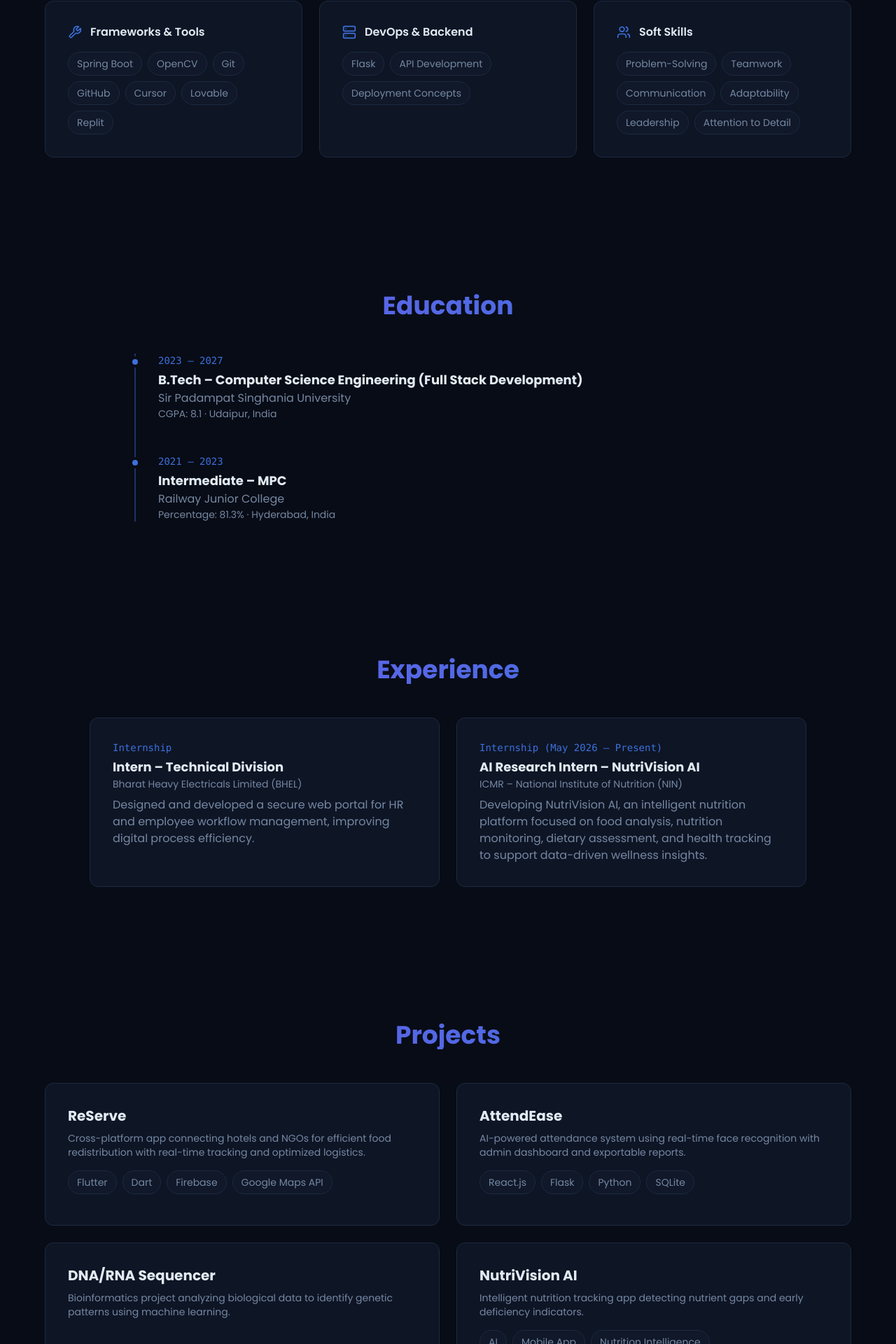
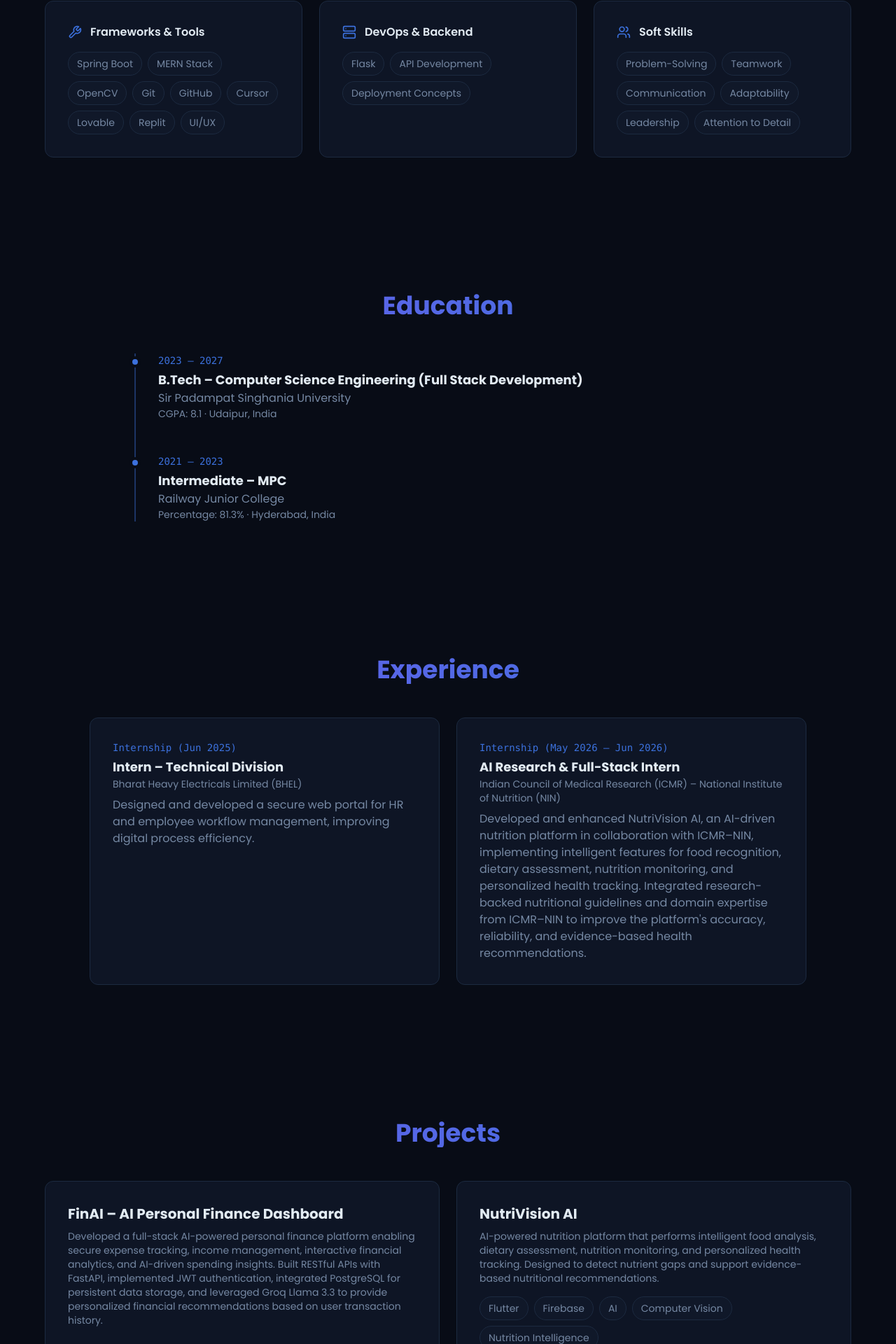
Before and after one commit to abhinavsiddartha/abhinav-digital-forge, a React (Vite) app: page / in a window 1280 px wide. Shown: the part 1677-3597 px from the top of the page at 70% size. Built offline with nearby package versions, Linux system fonts and the light colour scheme; the HTML template or start-up script is replaced by a standard one.

Commit message:
Update portfolio experience, skills, projects, and achievements

```diff
--- a/src/components/AchievementsSection.tsx
+++ b/src/components/AchievementsSection.tsx
@@ -1,15 +1,30 @@
-import { Award, Users, Mic, CalendarDays, Medal } from "lucide-react";
+import { Award } from "lucide-react";
 
 const AchievementsSection = () => (
   <section id="achievements" className="py-24 px-6">
     <div className="max-w-4xl mx-auto">
-      <h2 className="text-3xl md:text-4xl font-bold text-center text-gradient mb-12">Achievements</h2>
-      <div className="section-card hover-glow space-y-4 mb-16">
+      <h2 className="text-3xl md:text-4xl font-bold text-center text-gradient mb-12">
+        Achievements
+      </h2>
+
+      <div className="section-card hover-glow space-y-4">
         {[
-          { icon: Award, text: "Qualified Internal SIH Round 2025 (SIH25128)" },
-          { icon: Award, text: "Internship at BHEL – Developed secure HR workflow portal" },
-          { icon: Award, text: "Top position – SecurityBoat Community Quiz" },
-          { icon: Award, text: "Interested in building impactful apps and solving real-world problems through technology" },
+          {
+            icon: Award,
+            text: "NutriVision AI advanced to Scientific Advisory Committee (SAC) review, with subsequent evaluation at ICMR Headquarters for potential real-world implementation.",
+          },
+          {
+            icon: Award,
+            text: "Qualified Internal SIH Round 2025 (SIH25128)",
+          },
+          {
+            icon: Award,
+            text: "Top Position – SecurityBoat Community Quiz",
+          },
+          {
+            icon: Award,
+            text: "Interested in building impactful apps and solving real-world problems through technology",
+          },
         ].map((a, i) => (
           <div key={i} className="flex items-center gap-3">
             <a.icon className="w-5 h-5 text-accent shrink-0" />
@@ -17,29 +32,6 @@ const AchievementsSection = () => (
           </div>
         ))}
       </div>
-
-      <h2 className="text-3xl md:text-4xl font-bold text-center text-gradient mb-12">Leadership & Roles</h2>
-      <div className="section-card hover-glow space-y-4 mb-16">
-        {[
-          { icon: Users, text: "Volunteer – National Service Scheme (NSS)" },
-          { icon: Mic, text: "Volunteer Delegate – SPIC MACAY" },
-          { icon: CalendarDays, text: "Main Coordinator – University Annual Fest (2025)" },
-        ].map((a, i) => (
-          <div key={i} className="flex items-center gap-3">
-            <a.icon className="w-5 h-5 text-accent shrink-0" />
-            <p className="text-muted-foreground">{a.text}</p>
-          </div>
-        ))}
-      </div>
-
-      <h2 className="text-3xl md:text-4xl font-bold text-center text-gradient mb-12">Certification Highlight</h2>
-      <div className="section-card hover-glow text-center">
-        <Medal className="w-8 h-8 text-accent mx-auto mb-4" />
-        <h3 className="font-bold text-foreground text-lg mb-3">ICMR-NIN INFUSE Summit 2025</h3>
-        <p className="text-muted-foreground leading-relaxed">
-          Represented <span className="text-accent font-medium">Team NutriVerse</span> as Team Lead. Selected among 33 teams from 150+ applications. Showcased <span className="text-accent font-medium">NutriVision AI</span> — an intelligent nutrition tracking app designed for Indian food habits. Team collaborated remotely due to exams but delivered full project coordination.
-        </p>
-      </div>
     </div>
   </section>
 );
--- a/src/components/ExperienceSection.tsx
+++ b/src/components/ExperienceSection.tsx
@@ -1,26 +1,54 @@
 const ExperienceSection = () => (
   <section id="experience" className="py-24 px-6">
     <div className="max-w-5xl mx-auto">
-      <h2 className="text-3xl md:text-4xl font-bold text-center text-gradient mb-12">Experience</h2>
+      <h2 className="text-3xl md:text-4xl font-bold text-center text-gradient mb-12">
+        Experience
+      </h2>
+
       <div className="grid md:grid-cols-2 gap-6">
         <div className="section-card hover-glow">
-          <p className="text-accent text-sm font-mono mb-1">Internship</p>
-          <h3 className="font-bold text-foreground text-lg">Intern – Technical Division</h3>
-          <p className="text-muted-foreground text-sm mb-2">Bharat Heavy Electricals Limited (BHEL)</p>
+          <p className="text-accent text-sm font-mono mb-1">
+            Internship (Jun 2025)
+          </p>
+
+          <h3 className="font-bold text-foreground text-lg">
+            Intern – Technical Division
+          </h3>
+
+          <p className="text-muted-foreground text-sm mb-2">
+            Bharat Heavy Electricals Limited (BHEL)
+          </p>
+
           <p className="text-muted-foreground mt-2">
-            Designed and developed a secure web portal for HR and employee workflow management, improving digital process efficiency.
+            Designed and developed a secure web portal for HR and employee
+            workflow management, improving digital process efficiency.
           </p>
         </div>
-<div className="section-card hover-glow">
-  <p className="text-accent text-sm font-mono mb-1">Internship (May 2026 – Present)</p>
-  <h3 className="font-bold text-foreground text-lg">AI Research Intern – NutriVision AI</h3>
-  <p className="text-muted-foreground text-sm mb-2">ICMR – National Institute of Nutrition (NIN)</p>
-  <p className="text-muted-foreground mt-2">
-    Developing NutriVision AI, an intelligent nutrition platform focused on food analysis,
-    nutrition monitoring, dietary assessment, and health tracking to support data-driven
-    wellness insights.
-  </p>
-</div>
+
+        <div className="section-card hover-glow">
+          <p className="text-accent text-sm font-mono mb-1">
+            Internship (May 2026 – Jun 2026)
+          </p>
+
+          <h3 className="font-bold text-foreground text-lg">
+            AI Research & Full-Stack Intern
+          </h3>
+
+          <p className="text-muted-foreground text-sm mb-2">
+            Indian Council of Medical Research (ICMR) – National Institute of
+            Nutrition (NIN)
+          </p>
+
+          <p className="text-muted-foreground mt-2">
+            Developed and enhanced NutriVision AI, an AI-driven nutrition
+            platform in collaboration with ICMR–NIN, implementing intelligent
+            features for food recognition, dietary assessment, nutrition
+            monitoring, and personalized health tracking. Integrated
+            research-backed nutritional guidelines and domain expertise from
+            ICMR–NIN to improve the platform's accuracy, reliability, and
+            evidence-based health recommendations.
+          </p>
+        </div>
       </div>
     </div>
   </section>
--- a/src/components/ProjectsSection.tsx
+++ b/src/components/ProjectsSection.tsx
@@ -1,26 +1,76 @@
 import { ExternalLink } from "lucide-react";
 
 const projects = [
-  { title: "ReServe", desc: "Cross-platform app connecting hotels and NGOs for efficient food redistribution with real-time tracking and optimized logistics.", tags: ["Flutter", "Dart", "Firebase", "Google Maps API"] },
-  { title: "AttendEase", desc: "AI-powered attendance system using real-time face recognition with admin dashboard and exportable reports.", tags: ["React.js", "Flask", "Python", "SQLite"] },
-  { title: "DNA/RNA Sequencer", desc: "Bioinformatics project analyzing biological data to identify genetic patterns using machine learning.", tags: ["Python", "Data Analysis", "ML"] },
-  { title: "NutriVision AI", desc: "Intelligent nutrition tracking app detecting nutrient gaps and early deficiency indicators.", tags: ["AI", "Mobile App", "Nutrition Intelligence"], link: "https://nutri-vision-beryl.vercel.app" },
+  {
+    title: "FinAI – AI Personal Finance Dashboard",
+    desc: "Developed a full-stack AI-powered personal finance platform enabling secure expense tracking, income management, interactive financial analytics, and AI-driven spending insights. Built RESTful APIs with FastAPI, implemented JWT authentication, integrated PostgreSQL for persistent data storage, and leveraged Groq Llama 3.3 to provide personalized financial recommendations based on user transaction history.",
+    tags: ["React.js", "FastAPI", "PostgreSQL", "Groq AI", "JWT"],
+  },
+  {
+    title: "NutriVision AI",
+    desc: "AI-powered nutrition platform that performs intelligent food analysis, dietary assessment, nutrition monitoring, and personalized health tracking. Designed to detect nutrient gaps and support evidence-based nutritional recommendations.",
+    tags: [
+      "Flutter",
+      "Firebase",
+      "AI",
+      "Computer Vision",
+      "Nutrition Intelligence",
+    ],
+    link: "https://nutri-vision-beryl.vercel.app",
+  },
+  {
+    title: "ReServe",
+    desc: "Cross-platform mobile application connecting hotels and NGOs for efficient food redistribution with real-time tracking, optimized logistics, and donation management.",
+    tags: ["Flutter", "Dart", "Firebase", "Google Maps API"],
+  },
+  {
+    title: "AttendEase",
+    desc: "AI-powered attendance management system using real-time face recognition with an administrative dashboard, attendance analytics, and exportable reports.",
+    tags: ["React.js", "Flask", "Python", "SQLite"],
+  },
+  {
+    title: "DNA/RNA Sequencer",
+    desc: "Bioinformatics application for analysing DNA and RNA sequences to identify genetic patterns using machine learning and data analysis techniques.",
+    tags: [
+      "Python",
+      "Machine Learning",
+      "Data Analysis",
+      "Bioinformatics",
+    ],
+  },
+  {
+    title: "Classy Calculator",
+    desc: "Modern Flutter calculator application featuring a clean UI, responsive layouts, smooth animations, and efficient mathematical expression evaluation with an intuitive user experience.",
+    tags: ["Flutter", "Dart", "Material Design"],
+  },
 ];
 
 const ProjectsSection = () => (
   <section id="projects" className="py-24 px-6">
     <div className="max-w-6xl mx-auto">
-      <h2 className="text-3xl md:text-4xl font-bold text-center text-gradient mb-12">Projects</h2>
+      <h2 className="text-3xl md:text-4xl font-bold text-center text-gradient mb-12">
+        Projects
+      </h2>
+
       <div className="grid md:grid-cols-2 gap-6">
         {projects.map((p) => (
           <div key={p.title} className="section-card hover-glow flex flex-col">
-            <h3 className="font-bold text-foreground text-xl mb-2">{p.title}</h3>
-            <p className="text-muted-foreground text-sm mb-4 flex-1">{p.desc}</p>
+            <h3 className="font-bold text-foreground text-xl mb-2">
+              {p.title}
+            </h3>
+
+            <p className="text-muted-foreground text-sm mb-4 flex-1">
+              {p.desc}
+            </p>
+
             <div className="flex flex-wrap gap-2 mb-3">
               {p.tags.map((t) => (
-                <span key={t} className="skill-tag text-xs">{t}</span>
+                <span key={t} className="skill-tag text-xs">
+                  {t}
+                </span>
               ))}
             </div>
+
             {p.link && (
               <a
                 href={p.link}
--- a/src/components/SkillsSection.tsx
+++ b/src/components/SkillsSection.tsx
@@ -1,28 +1,106 @@
 import { Code2, Globe, Smartphone, Wrench, Server, Users } from "lucide-react";
 
 const skillCategories = [
-  { icon: Code2, title: "Programming Languages", skills: ["C", "C++", "Java", "Python", "Dart"] },
-  { icon: Globe, title: "Web Development", skills: ["HTML", "CSS", "JavaScript", "React.js", "Node.js", "Express.js", "REST APIs", "JSON"] },
-  { icon: Smartphone, title: "App Dev & Databases", skills: ["Flutter", "Firebase", "Firestore", "MySQL", "MongoDB"] },
-  { icon: Wrench, title: "Frameworks & Tools", skills: ["Spring Boot", "OpenCV", "Git", "GitHub", "Cursor", "Lovable", "Replit"] },
-  { icon: Server, title: "DevOps & Backend", skills: ["Flask", "API Development", "Deployment Concepts"] },
-  { icon: Users, title: "Soft Skills", skills: ["Problem-Solving", "Teamwork", "Communication", "Adaptability", "Leadership", "Attention to Detail"] },
+  {
+    icon: Code2,
+    title: "Programming Languages",
+    skills: [
+      "C",
+      "C++",
+      "Java",
+      "Python",
+      "Dart",
+      "JavaScript",
+      "Swift",
+    ],
+  },
+  {
+    icon: Globe,
+    title: "Web Development",
+    skills: [
+      "HTML",
+      "CSS",
+      "JavaScript",
+      "React.js",
+      "Angular",
+      "Node.js",
+      "Express.js",
+      "REST APIs",
+      "JSON",
+    ],
+  },
+  {
+    icon: Smartphone,
+    title: "App Dev & Databases",
+    skills: [
+      "Flutter",
+      "SwiftUI",
+      "Firebase",
+      "Firestore",
+      "MySQL",
+      "MongoDB",
+    ],
+  },
+  {
+    icon: Wrench,
+    title: "Frameworks & Tools",
+    skills: [
+      "Spring Boot",
+      "MERN Stack",
+      "OpenCV",
+      "Git",
+      "GitHub",
+      "Cursor",
+      "Lovable",
+      "Replit",
+      "UI/UX",
+    ],
+  },
+  {
+    icon: Server,
+    title: "DevOps & Backend",
+    skills: [
+      "Flask",
+      "API Development",
+      "Deployment Concepts",
+    ],
+  },
+  {
+    icon: Users,
+    title: "Soft Skills",
+    skills: [
+      "Problem-Solving",
+      "Teamwork",
+      "Communication",
+      "Adaptability",
+      "Leadership",
+      "Attention to Detail",
+    ],
+  },
 ];
 
 const SkillsSection = () => (
   <section id="skills" className="py-24 px-6">
     <div className="max-w-6xl mx-auto">
-      <h2 className="text-3xl md:text-4xl font-bold text-center text-gradient mb-12">Skills</h2>
+      <h2 className="text-3xl md:text-4xl font-bold text-center text-gradient mb-12">
+        Skills
+      </h2>
+
       <div className="grid md:grid-cols-3 gap-6">
         {skillCategories.map((cat) => (
           <div key={cat.title} className="section-card hover-glow">
             <div className="flex items-center gap-3 mb-4">
               <cat.icon className="w-5 h-5 text-accent" />
-              <h3 className="font-semibold text-foreground">{cat.title}</h3>
+              <h3 className="font-semibold text-foreground">
+                {cat.title}
+              </h3>
             </div>
+
             <div className="flex flex-wrap gap-2">
               {cat.skills.map((s) => (
-                <span key={s} className="skill-tag">{s}</span>
+                <span key={s} className="skill-tag">
+                  {s}
+                </span>
               ))}
             </div>
           </div>
--- a/src/components/portfolio/Experience.tsx
+++ b/src/components/portfolio/Experience.tsx
@@ -1,45 +1,57 @@
-import { SectionWrapper, SectionTitle } from "./SectionWrapper";
-import { Briefcase } from "lucide-react";
-const experiences = [
-  {
-    role: "Intern – Technical Division",
-    company: "Bharat Heavy Electricals Limited (BHEL) | Jun 2025",
-    description:
-      "Designed and developed a secure web portal for HR and employee workflow management, improving digital process efficiency.",
-  },
-  {
-    role: "AI Research & Full-Stack Intern",
-    company:
-      "Indian Council of Medical Research (ICMR) – National Institute of Nutrition (NIN) | May 2026 – Jun 2026",
-    description:
-      "Developed and enhanced NutriVision AI, an AI-driven nutrition platform in collaboration with ICMR–NIN, implementing intelligent features for food recognition, dietary assessment, nutrition monitoring, and personalized health tracking. Integrated research-backed nutritional guidelines and domain expertise from ICMR–NIN to improve the platform's accuracy, reliability, and evidence-based health recommendations.",
-  },
-];
+const ExperienceSection = () => (
+  <section id="experience" className="py-24 px-6">
+    <div className="max-w-5xl mx-auto">
+      <h2 className="text-3xl md:text-4xl font-bold text-center text-gradient mb-12">
+        Experience
+      </h2>
 
-const Experience = () => (
-  <SectionWrapper id="experience">
-    <SectionTitle>Experience</SectionTitle>
+      <div className="grid md:grid-cols-2 gap-6">
+        <div className="section-card hover-glow">
+          <p className="text-accent text-sm font-mono mb-1">
+            Internship (Jun 2025)
+          </p>
 
-    <div className="grid grid-cols-1 md:grid-cols-2 gap-6 max-w-4xl mx-auto">
-      {experiences.map((e, i) => (
-        <div key={i} className="glass-card hover-glow p-6">
-          <Briefcase className="text-primary mb-3" size={22} />
-
-          <h3 className="font-semibold text-foreground">
-            {e.role}
+          <h3 className="font-bold text-foreground text-lg">
+            Intern – Technical Division
           </h3>
 
-          <p className="text-primary text-sm mb-2">
-            {e.company}
+          <p className="text-muted-foreground text-sm mb-2">
+            Bharat Heavy Electricals Limited (BHEL)
           </p>
 
-          <p className="text-muted-foreground text-sm">
-            {e.description}
+          <p className="text-muted-foreground mt-2">
+            Designed and developed a secure web portal for HR and employee
+            workflow management, improving digital process efficiency.
           </p>
         </div>
-      ))}
+
+        <div className="section-card hover-glow">
+          <p className="text-accent text-sm font-mono mb-1">
+            Internship (May 2026 – Jun 2026)
+          </p>
+
+          <h3 className="font-bold text-foreground text-lg">
+            AI Research & Full-Stack Intern
+          </h3>
+
+          <p className="text-muted-foreground text-sm mb-2">
+            Indian Council of Medical Research (ICMR) – National Institute of
+            Nutrition (NIN)
+          </p>
+
+          <p className="text-muted-foreground mt-2">
+            Developed and enhanced NutriVision AI, an AI-driven nutrition
+            platform in collaboration with ICMR–NIN, implementing intelligent
+            features for food recognition, dietary assessment, nutrition
+            monitoring, and personalized health tracking. Integrated
+            research-backed nutritional guidelines and domain expertise from
+            ICMR–NIN to improve the platform's accuracy, reliability, and
+            evidence-based health recommendations.
+          </p>
+        </div>
+      </div>
     </div>
-  </SectionWrapper>
+  </section>
 );
 
-export default Experience;
+export default ExperienceSection;
```
